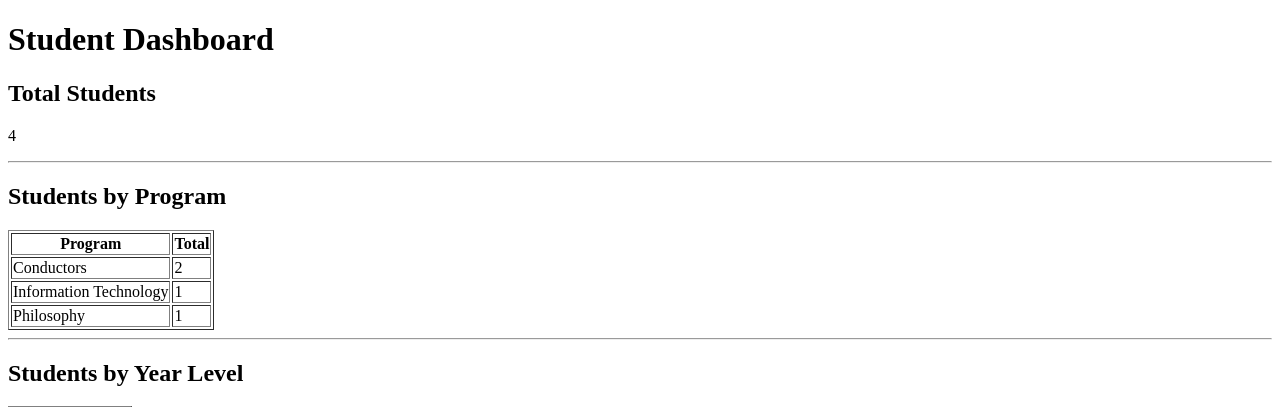
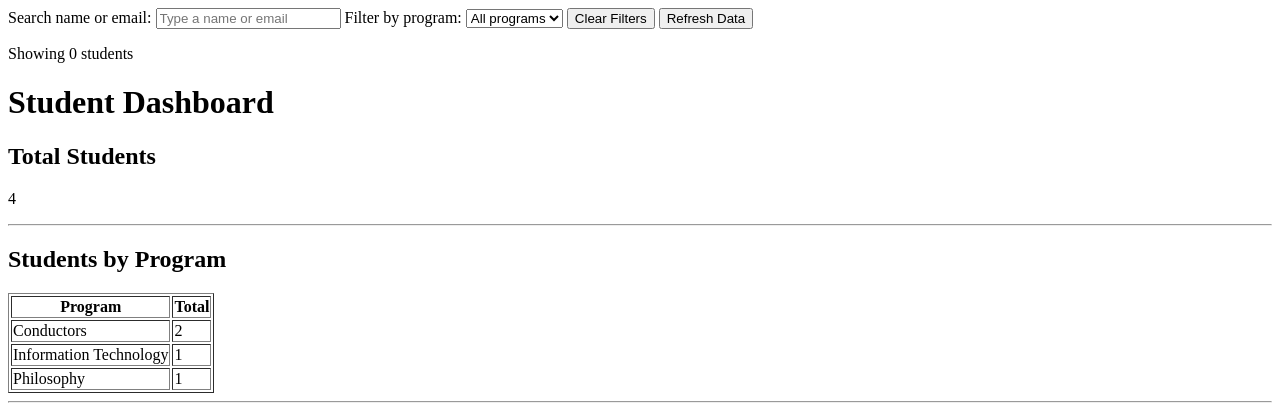
Before and after one commit to NinomaeIgarashi/LNDR_DjangoWebApp, a Django app: page /registration/dashboard/ in a window 1280 px wide. Shown: the top 407 px of the page. Run offline with Django 5.2, Linux system fonts and the light colour scheme; data comes from the database, SQL or seed files in the repository; both versions use the stored data as it was after the commit.

Commit message:
"Enhance AJAX dashboard with search and filters"

```diff
--- a/registration/static/registration/js/student_dashboard.js
+++ b/registration/static/registration/js/student_dashboard.js
@@ -1,94 +1,131 @@
-// fetch("/api/students")
-// .then(response => response.json())
-// .then(data => {
-//     console.log(data);
-// });
+let allStudents = [];
+
+const searchInput = document.getElementById("student-search");
+const programFilter = document.getElementById("program-filter");
+const clearButton = document.getElementById("clear-filters");
+const refreshButton = document.getElementById("refresh-students");
+const resultCount = document.getElementById("result-count");
+const loadingMessage = document.getElementById("loading-message");
+const errorMessage = document.getElementById("error-message");
+const studentCount = document.getElementById("student-count");
+const tableBody = document.getElementById("student-table-body");
 
 async function loadStudents() {
-
-    const loadingMessage =
-        document.getElementById("loading-message");
-
-    const errorMessage =
-        document.getElementById("error-message");
-
-    const studentCount =
-        document.getElementById("student-count");
-
-    const tableBody =
-        document.getElementById("student-table-body");
+    loadingMessage.textContent = "Loading students...";
+    errorMessage.textContent = "";
+    refreshButton.disabled = true;
 
     try {
-
-        loadingMessage.textContent =
-            "Loading students...";
-
-        errorMessage.textContent = "";
-
-        const response =
-            await fetch("/api/students/");
+        const response = await fetch("/api/students/");
 
         if (!response.ok) {
-
             if (response.status === 401) {
-                throw new Error(
-                    "Authentication required. Please log in."
-                );
+                throw new Error("Authentication required. Please log in.");
+            }
+            throw new Error(`HTTP error: ${response.status}`);
         }
 
-            throw new Error(
-                `HTTP error: ${response.status}`
-            );
+        const data = await response.json();
+        allStudents = data.students;
+        studentCount.textContent = data.count;
+
+        populateProgramFilter();
+        renderStudents();
+        loadingMessage.textContent = "";
+    } catch (error) {
+        loadingMessage.textContent = "";
+        errorMessage.textContent = error.message;
+        console.error("Student loading error:", error);
+    } finally {
+        refreshButton.disabled = false;
+    }
 }
 
-        const data =
-            await response.json();
+function populateProgramFilter() {
+    const selectedProgram = programFilter.value;
 
-        studentCount.textContent = data.count;
+    const programs = [...new Set(
+        allStudents.map(student => student.program).filter(Boolean)
+    )].sort();
 
-        tableBody.innerHTML = "";
+    programFilter.replaceChildren();
 
-        if (data.students.length === 0) {
+    const allOption = document.createElement("option");
+    allOption.value = "";
+    allOption.textContent = "All programs";
+    programFilter.appendChild(allOption);
 
-            // Empty state: one row spanning all 5 columns
+    programs.forEach(program => {
+        const option = document.createElement("option");
+        option.value = program;
+        option.textContent = program;
+        programFilter.appendChild(option);
+    });
+
+    if (programs.includes(selectedProgram)) {
+        programFilter.value = selectedProgram;
+    }
+}
+
+function renderStudents() {
+    const searchTerm = searchInput.value.trim().toLowerCase();
+    const selectedProgram = programFilter.value;
+
+    const filteredStudents = allStudents.filter(student => {
+        const name = (student.student_name || "").toLowerCase();
+        const email = (student.email || "").toLowerCase();
+
+        const matchesSearch =
+            name.includes(searchTerm) || email.includes(searchTerm);
+
+        const matchesProgram =
+            selectedProgram === "" || student.program === selectedProgram;
+
+        return matchesSearch && matchesProgram;
+    });
+
+    tableBody.replaceChildren();
+
+    if (filteredStudents.length === 0) {
         const row = document.createElement("tr");
-            row.innerHTML = `
-                <td colspan="5">
-                    No Student records found.
-                </td>
-            `;
+        const cell = document.createElement("td");
+        cell.colSpan = 5;
+        cell.textContent = "No matching Student records found.";
+        row.appendChild(cell);
         tableBody.appendChild(row);
+    } else {
+        filteredStudents.forEach(student => {
+            const row = document.createElement("tr");
 
-        } else {
+            [
+                student.id,
+                student.student_name,
+                student.program,
+                student.year_level,
+                student.email
+            ].forEach(value => {
+                const cell = document.createElement("td");
+                cell.textContent = value ?? "";
+                row.appendChild(cell);
+            });
 
-            // Normal state: one row per student
-            data.students.forEach(student => {
-                const row = document.createElement("tr");
-                row.innerHTML = `
-                    <td>${student.id}</td>
-                    <td>${student.student_name}</td>
-                    <td>${student.program}</td>
-                    <td>${student.year_level}</td>
-                    <td>${student.email}</td>
-                `;
             tableBody.appendChild(row);
         });
     }
 
-        loadingMessage.textContent = "";
-
-    } catch (error) {
-
-        loadingMessage.textContent = "";
-
-        errorMessage.textContent =
-            error.message;
-
-        console.error(
-            "Student loading error:",
-            error
-        );
-    }
+    resultCount.textContent =
+        `Showing ${filteredStudents.length} of ${allStudents.length} students`;
 }
 
+searchInput.addEventListener("input", renderStudents);
+programFilter.addEventListener("change", renderStudents);
+
+clearButton.addEventListener("click", () => {
+    searchInput.value = "";
+    programFilter.value = "";
+    renderStudents();
+});
+
+refreshButton.addEventListener("click", loadStudents);
+
 loadStudents();
--- a/registration/templates/registration/student_dashboard.html
+++ b/registration/templates/registration/student_dashboard.html
@@ -5,6 +5,26 @@
     <title>Student Dashboard</title>
 </head>
 <body>
+    <section>
+        <label for="student-search">Search name or email:</label>
+        <input
+        type="search"
+        id="student-search"
+        placeholder="Type a name or email"
+        >
+        <label for="program-filter">Filter by program:</label>
+        <select id="program-filter">
+        <option value="">All programs</option>
+        </select>
+        <button type="button" id="clear-filters">
+        Clear Filters
+        </button>
+        <button type="button" id="refresh-students">
+        Refresh Data
+        </button>
+        </section>
+    <p id="result-count" aria-live="polite">Showing 0 students</p>
+
 
     <h1>Student Dashboard</h1>
 
```
Also changed, not shown: db.sqlite3. Lines whose indentation alone changed are shown as unchanged.
